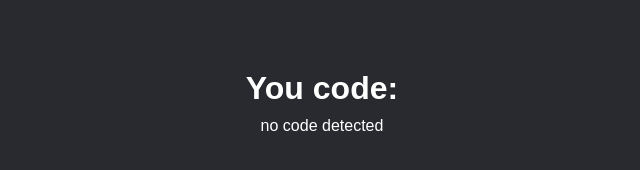
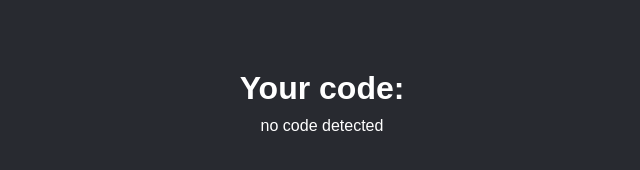
Before and after one commit to Senails/you-token-landing, a plain HTML site: page index.html in a window 1280 px wide. Shown: the part 298-468 px from the top of the page, 318-958 px from the left. Drawn offline with Linux system fonts and the light colour scheme.

Commit message:
change text

```diff
--- a/index.html
+++ b/index.html
@@ -38,7 +38,7 @@
 <body>
 
     <div>
-        <h1>You code:</h1>
+        <h1>Your code:</h1>
         <div style="height: 10px;"></div>
         <span id="code"></span>
     </div>
```
